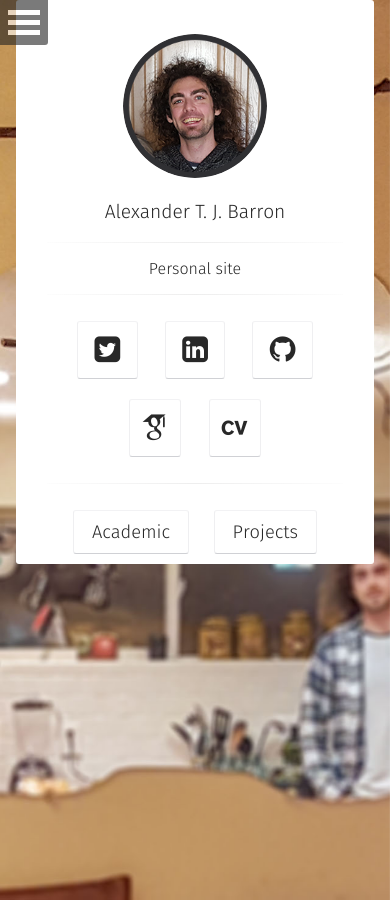
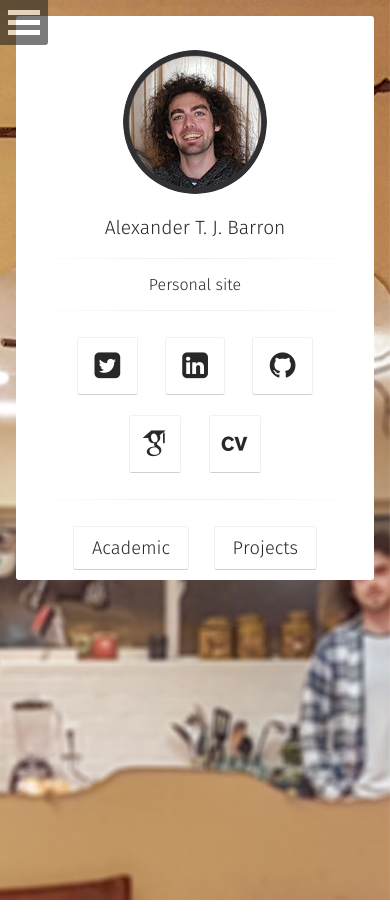
Before and after one commit to CogentMentat/CogentMentat.github.io, a Jekyll site: the page built from index.html, in a window 390 px wide. Built offline with Jekyll 4.4.1, drawn with Linux system fonts in a browser that asks for light colours; some web fonts are replaced.

Commit message:
Add vertical buffer above container on mobile/small screen

```diff
--- a/_sass/site.scss
+++ b/_sass/site.scss
@@ -83,6 +83,7 @@ body {
 	@include transition(.5s);
 	@media #{$small} {
 		width: 92%;
+		margin-top: 1rem; /* outer space above white container on mobile */
 		padding-top: 1rem; /* add breathing room above avatar on mobile */
 	    box-shadow: none;
 	}
```
